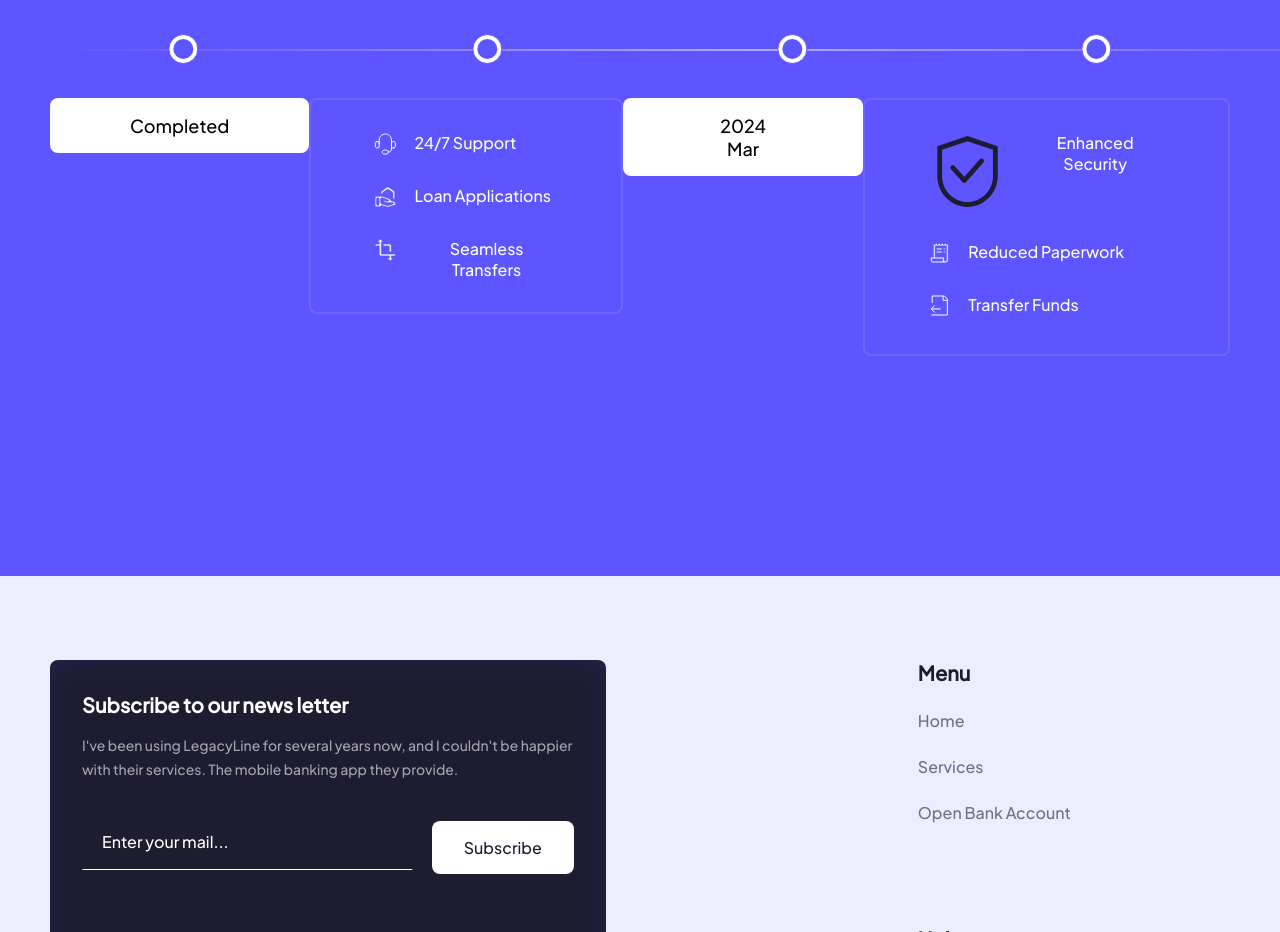
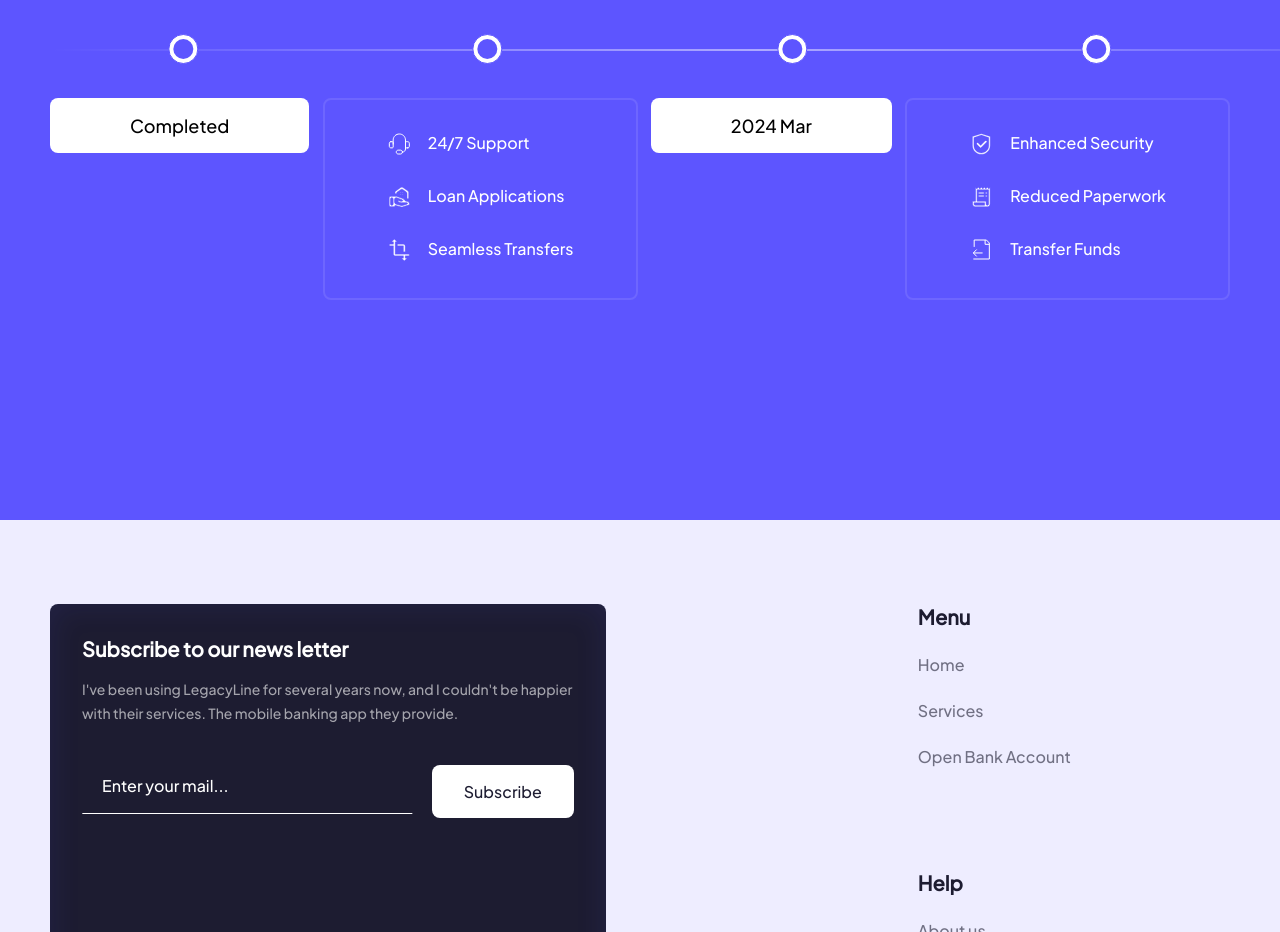
Before and after one commit to Sabnit/Landing-Page, a plain HTML site: page index.html in a window 1280 px wide. Shown: the part 4400-5332 px from the top of the page. Drawn offline with Linux system fonts and the light colour scheme.

Commit message:
solved the image error in enhanced-security-list img

```diff
--- a/index.html
+++ b/index.html
@@ -496,7 +496,7 @@
               <div class="lower-timeline-fourth rectangle">
                 <div class="enhanced-security list">
                   <figure>
-                    <img src="./assests/img/safety.svg" alt="safety" />
+                    <img src="./assests/img/safety-outlined.svg" alt="safety" />
                   </figure>
                   <span>Enhanced Security</span>
                 </div>
```
